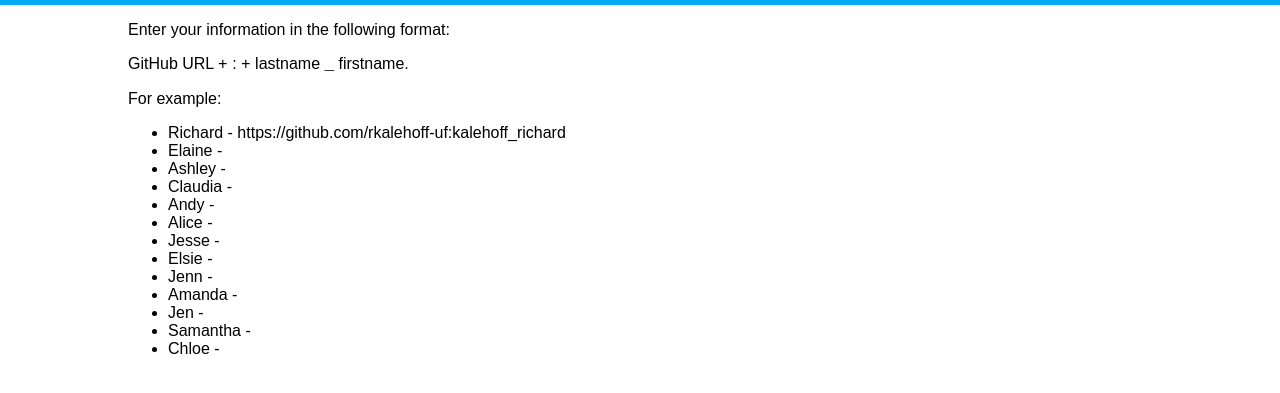
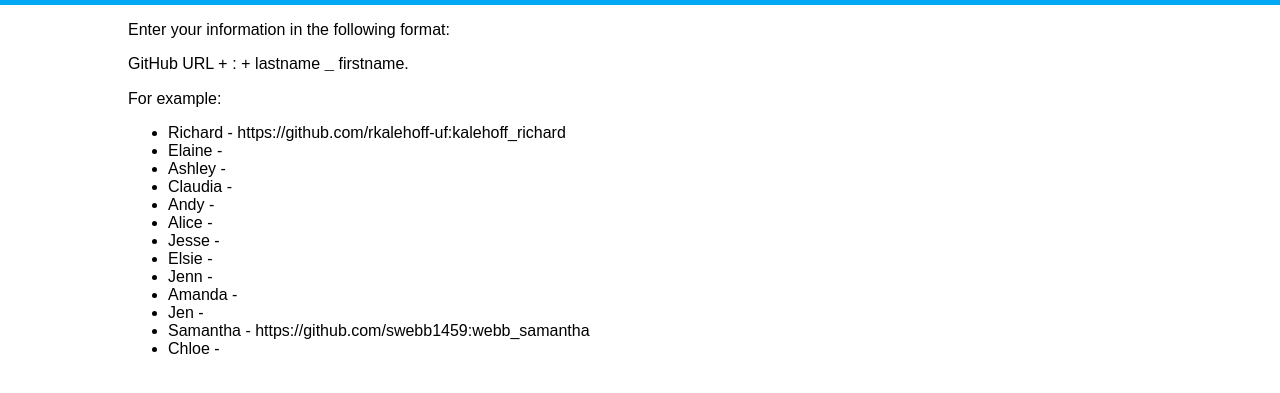
Before and after one commit to swebb1459/student-repos, a plain HTML site: page index.html in a window 1280 px wide. Shown: the part 83-476 px from the top of the page. Drawn offline with Linux system fonts and the light colour scheme.

Commit message:
add Samantha to unordered list

```diff
--- a/index.html
+++ b/index.html
@@ -35,7 +35,7 @@
             <li>Jenn - </li>
             <li>Amanda - </li>
             <li>Jen - </li>
-            <li>Samantha - </li>
+            <li>Samantha - https://github.com/swebb1459:webb_samantha</li>
             <li>Chloe - </li>
         </ul>
     </div>
```
